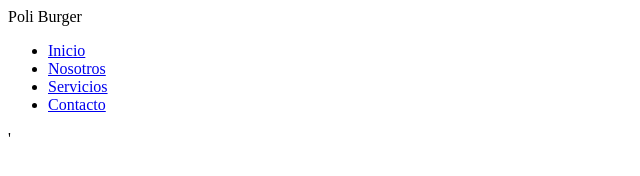
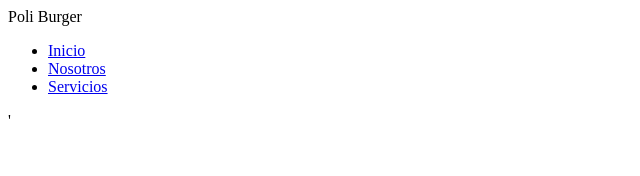
Before and after one commit to SantiVigna/AgenciaInmobiliaria, a plain HTML site: page index.html in a window 1280 px wide. Shown: the full height of the page, 0-640 px from the left. Drawn offline with Linux system fonts and the light colour scheme.

Commit message:
change tittle contacts

```diff
--- a/index.html
+++ b/index.html
@@ -14,11 +14,9 @@
                 <li><a href="#inicio">Inicio</a></li>
                 <li><a href="#nosotros">Nosotros</a></li>
                 <li><a href="#servicios">Servicios</a></li>
-                <li><a href="#contacto">Contacto</a></li>
               </ul>
             </nav>
         </header>
-    </head>
 
         <script src="js/index.js"></script>
     </body>
```
